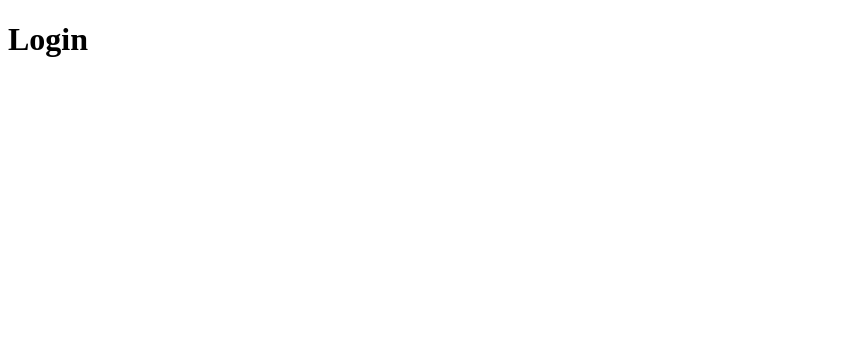
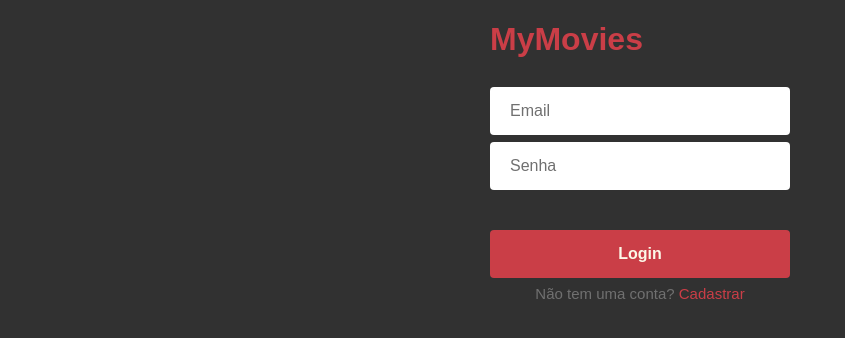
Before and after one commit to ricsonl/myMovies, a React (Create React App) app in the folder web/: page / in a window 1280 px wide. Shown: the top 338 px of the page, without its empty margins (0-845 px from the left). Built offline with nearby package versions, Linux system fonts and the light colour scheme.

Commit message:
login page and api connection

```diff
--- a/web/package.json
+++ b/web/package.json
@@ -6,6 +6,7 @@
     "@testing-library/jest-dom": "^5.11.8",
     "@testing-library/react": "^11.2.2",
     "@testing-library/user-event": "^12.6.0",
+    "axios": "^0.21.1",
     "react": "^17.0.1",
     "react-dom": "^17.0.1",
     "react-router-dom": "^5.2.0",
--- a/web/src/App.css
+++ b/web/src/App.css
@@ -1,38 +1,24 @@
-.App {
-  text-align: center;
+:root {
+  --grey: #313131;
+  --light-grey: #414141;
+  --lighter-grey: #707070;
+  --white: #fcf8e8;
+  --magenta: #ca3e47;
+}
+body {
+  margin: 0;
+  padding: 0;
+  height: 100vh;
+  width: 100vw;
+  overflow-x: hidden;
+
+  background: var(--grey);
+
+  -webkit-font-smoothing: antialiased;
+  -moz-osx-font-smoothing: grayscale;
 }
 
-.App-logo {
-  height: 40vmin;
-  pointer-events: none;
+body, input, select, button, textarea {
+  font-family: Poppins, Ubuntu, sans-serif;
+  color: var(--white);
 }
-
-@media (prefers-reduced-motion: no-preference) {
-  .App-logo {
-    animation: App-logo-spin infinite 20s linear;
-  }
-}
-
-.App-header {
-  background-color: #282c34;
-  min-height: 100vh;
-  display: flex;
-  flex-direction: column;
-  align-items: center;
-  justify-content: center;
-  font-size: calc(10px + 2vmin);
-  color: white;
-}
-
-.App-link {
-  color: #61dafb;
-}
-
-@keyframes App-logo-spin {
-  from {
-    transform: rotate(0deg);
-  }
-  to {
-    transform: rotate(360deg);
-  }
-}
--- a/web/src/App.js
+++ b/web/src/App.js
@@ -3,7 +3,9 @@ import Routes from './routes.js';
 
 function App() {
   return (
-    <Routes />
+    <>
+      <Routes />
+    </>
   );
 }
 
--- a/web/src/containers/LoginPage/index.js
+++ b/web/src/containers/LoginPage/index.js
@@ -1,9 +1,55 @@
 import React, { Component } from 'react';
+import { Link } from 'react-router-dom';
+
+import api from '../../services/api';
+
+import styles from './styles.module.css';
 
 class LoginPage extends Component {
+
+  state = {
+    email: '',
+    password: '',
+    error: '',
+  }
+
+  handleLogin = async (e) => {
+    e.preventDefault();
+
+    const response = await api.post('/login', { email: this.state.email, password: this.state.password });
+
+    if (response.data.id) {
+
+        const { id } = response.data;
+        this.props.history.push(`/homeAccount/${id}`);
+
+    } else this.setState({ error: response.data.message });
+  }
+
   render() {
     return (
-      <h1>Login</h1>
+      <div className={styles.loginContainer}>
+        <form onSubmit={this.handleLogin}>
+            <h1 className={styles.logo}>MyMovies</h1>
+            <input type="text"
+                  placeholder="Email"
+                  value={this.state.email}
+                  onChange={e => this.setState({email: e.target.value})}
+            />
+            <input type="password"
+                  placeholder="Senha"
+                  value={this.state.password}
+                  onChange={e => this.setState({password: e.target.value})}
+            />
+
+            <div className={styles.error}>{this.state.error}</div>
+
+            <button type="submit">Login</button>
+
+            <p>Não tem uma conta? <Link to="/signup" className={styles.signupLink}> Cadastrar </Link></p>
+
+        </form>
+      </div>
     );
   }
 }
--- a/web/src/containers/LoginPage/styles.module.css
+++ b/web/src/containers/LoginPage/styles.module.css
@@ -0,0 +1,67 @@
+.logo {
+  color: var(--magenta);
+  width: 50%;
+}
+
+.loginContainer {
+  height: 100%;
+  display: flex;
+  justify-content: center;
+  align-items: center;
+}
+
+.loginContainer form {
+  width: 100%;
+  max-width: 300px;
+  display: flex;
+  flex-direction: column;
+}
+
+.loginContainer form div.error {
+  margin: 20px 0 20px 0;
+  color: #111;
+  background: rgba(255,0,55,0.5);
+  border-radius: 4px;
+  width: 85%;
+  align-self: center;
+  text-align: center;
+}
+
+.loginContainer form input[type=text], input[type=password] {
+  margin-top: 7px;
+  border: none;
+  outline: none;
+  border-radius: 4px;
+  height: 48px;
+  padding: 0 20px;
+  font-size: 16px;
+  color: var(--grey);
+}
+
+.loginContainer form input::placeholder {
+  color: var(--lighter-grey);
+}
+
+.loginContainer form button[type=submit] {
+  border: 0;
+  border-radius: 4px;
+  outline: none;
+  height: 48px;
+  font-size: 16px;
+  background: var(--magenta);
+  color: var(--white);
+  font-weight: bold;
+  cursor: pointer;
+}
+
+.loginContainer form p {
+  margin-top: 7px;
+  align-self: center;
+  font-size: 15px;
+  color: var(--lighter-grey);
+}
+
+.loginContainer form p .signupLink {
+  color: var(--magenta);
+  text-decoration: none;
+}
--- /dev/null
+++ b/web/src/services/api.js
@@ -0,0 +1,7 @@
+import axios from 'axios';
+
+const api = axios.create({
+    baseURL: 'http://localhost:3100'
+});
+
+export default api;
```
Also changed, not shown: 2 other files (tests, documents, lock files or other folders).
